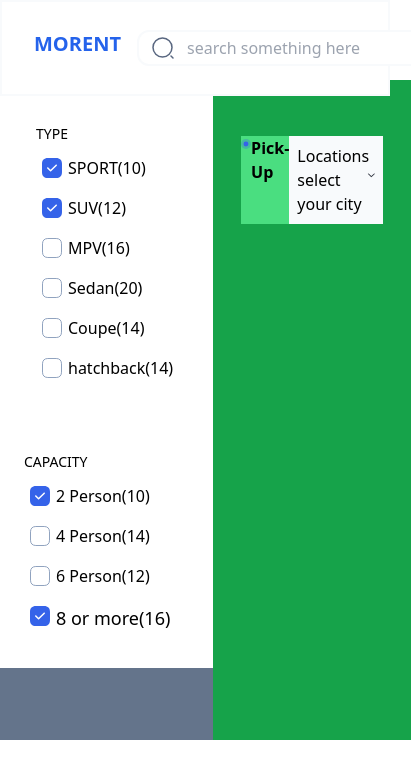
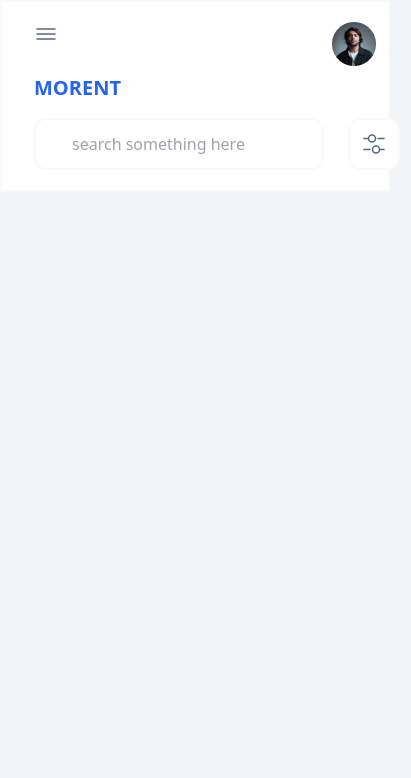
Before and after one commit to ahmerd2027/morent, a website: page src/index.html in a window 390 px wide. Shown: the whole page, 411 px wide, since content can reach past the window. Drawn offline with Linux system fonts and the light colour scheme.

Commit message:
header mobile view

```diff
--- a/src/index.html
+++ b/src/index.html
@@ -6,14 +6,21 @@
   <title>morent</title>
   <link href="./output.css" rel="stylesheet">
 </head>
-<body class="p-0 m-0 box-border ">
-  <header class="p-6 bg-white border-slate-50 border-2 flex justify-between mx-0 fixed top-0 left-0 right-0 mb-4">
-    <div class="flex justify-center gap-3"><p class="text-xl font-bold  text-blue-600 mt-1 ml-2 ">MORENT</p>
-      <div class="  flex bg-white rounded-xl  border-slate-50 border-2 px-3 m-1"><svg width="24" class="mt-1" height="24" viewBox="0 0 24 24" fill="none" xmlns="http://www.w3.org/2000/svg">
+<body class="p-0 m-0 box-border bg-slate-100 grid-cols-9 font-sans">
+  <header class="py-5 px-3 bg-white border-slate-50 border-2 grid-cols-2  grid-rows-3 mx-0 fixed top-0 left-0 right-0 mb-4">
+    <div class=" gap-3"><div class="flex justify-between"><svg class="ml-5" width="24" height="24" viewBox="0 0 24 24" fill="none" xmlns="http://www.w3.org/2000/svg">
+      <path d="M3 7H21" stroke="#596780" stroke-width="1.5" stroke-linecap="round"/>
+      <path d="M3 12H21" stroke="#596780" stroke-width="1.5" stroke-linecap="round"/>
+      <path d="M3 17H21" stroke="#596780" stroke-width="1.5" stroke-linecap="round"/>
+      </svg>
+      <img class="col-start-[-1]" src="/logo\Image.png"></div>
+      <p class="text-xl font-bold  text-blue-600 mb-2  ml-5 py-2">MORENT</p>
+
+       <div class="flex gap-6"><div class="  flex w-[80%] bg-white rounded-xl gap-4 border-slate-50 border-2 p-2 ml-5 pl-2"><svg width="24" class="mt-1 ml-3" height="24" viewBox="0 0 24 24" fill="none" xmlns="http://www.w3.org/2000/svg">
         <path d="M11.5 21C16.7467 21 21 16.7467 21 11.5C21 6.25329 16.7467 2 11.5 2C6.25329 2 2 6.25329 2 11.5C2 16.7467 6.25329 21 11.5 21Z" stroke="#596780" stroke-width="1.5" stroke-linecap="round" stroke-linejoin="round"/>
         <path d="M22 22L20 20" stroke="#596780" stroke-width="1.5" stroke-linecap="round" stroke-linejoin="round"/>
-        </svg><input class="border-none mx-3 my-1 bg-white" type="text"  placeholder="search something here ">
-        <svg class="mt-1" width="24" height="24" viewBox="0 0 24 24" fill="none" xmlns="http://www.w3.org/2000/svg">
+         </svg><input class="border-none mr-9 my-1  bg-white" type="text"  placeholder="search something here ">
+        <svg class="mt-1 hidden" width="24" height="24" viewBox="0 0 24 24" fill="none" xmlns="http://www.w3.org/2000/svg">
           <path d="M22 6.5H16" stroke="#596780" stroke-width="1.5" stroke-miterlimit="10" stroke-linecap="round" stroke-linejoin="round"/>
           <path d="M6 6.5H2" stroke="#596780" stroke-width="1.5" stroke-miterlimit="10" stroke-linecap="round" stroke-linejoin="round"/>
           <path d="M10 10C11.933 10 13.5 8.433 13.5 6.5C13.5 4.567 11.933 3 10 3C8.067 3 6.5 4.567 6.5 6.5C6.5 8.433 8.067 10 10 10Z" stroke="#596780" stroke-width="1.5" stroke-miterlimit="10" stroke-linecap="round" stroke-linejoin="round"/>
@@ -22,26 +29,34 @@
           <path d="M14 21C15.933 21 17.5 19.433 17.5 17.5C17.5 15.567 15.933 14 14 14C12.067 14 10.5 15.567 10.5 17.5C10.5 19.433 12.067 21 14 21Z" stroke="#596780" stroke-width="1.5" stroke-miterlimit="10" stroke-linecap="round" stroke-linejoin="round"/>
           </svg>
 
-         </div></div>
-
-   <div class="bg-white flex justify-center gap-3"><svg width="44" height="44" viewBox="0 0 44 44" fill="none" xmlns="http://www.w3.org/2000/svg">
+         </div> <div class="bg-white rounded-xl border-slate-50 border-2 px-3"><svg class="mt-3   " width="24" height="24" viewBox="0 0 24 24" fill="none" xmlns="http://www.w3.org/2000/svg">
+          <path d="M22 6.5H16" stroke="#596780" stroke-width="1.5" stroke-miterlimit="10" stroke-linecap="round" stroke-linejoin="round"/>
+          <path d="M6 6.5H2" stroke="#596780" stroke-width="1.5" stroke-miterlimit="10" stroke-linecap="round" stroke-linejoin="round"/>
+          <path d="M10 10C11.933 10 13.5 8.433 13.5 6.5C13.5 4.567 11.933 3 10 3C8.067 3 6.5 4.567 6.5 6.5C6.5 8.433 8.067 10 10 10Z" stroke="#596780" stroke-width="1.5" stroke-miterlimit="10" stroke-linecap="round" stroke-linejoin="round"/>
+          <path d="M22 17.5H18" stroke="#596780" stroke-width="1.5" stroke-miterlimit="10" stroke-linecap="round" stroke-linejoin="round"/>
+          <path d="M8 17.5H2" stroke="#596780" stroke-width="1.5" stroke-miterlimit="10" stroke-linecap="round" stroke-linejoin="round"/>
+          <path d="M14 21C15.933 21 17.5 19.433 17.5 17.5C17.5 15.567 15.933 14 14 14C12.067 14 10.5 15.567 10.5 17.5C10.5 19.433 12.067 21 14 21Z" stroke="#596780" stroke-width="1.5" stroke-miterlimit="10" stroke-linecap="round" stroke-linejoin="round"/>
+          </svg></div>
+        </div>
+<!--
+   <div class="bg-white flex justify-center gap-3"><svg class="hidden"  width="44" height="44" viewBox="0 0 44 44" fill="none" xmlns="http://www.w3.org/2000/svg">
     <path d="M26.44 13.1C24.63 13.1 23.01 13.98 22 15.33C20.99 13.98 19.37 13.1 17.56 13.1C14.49 13.1 12 15.6 12 18.69C12 19.88 12.19 20.98 12.52 22C14.1 27 18.97 29.99 21.38 30.81C21.72 30.93 22.28 30.93 22.62 30.81C25.03 29.99 29.9 27 31.48 22C31.81 20.98 32 19.88 32 18.69C32 15.6 29.51 13.1 26.44 13.1Z" fill="#596780"/>
     <rect opacity="0.8" x="0.5" y="0.5" width="43" height="43" rx="21.5" stroke="#C3D4E9" stroke-opacity="0.4"/>
     </svg>
-    <svg width="44" height="44" viewBox="0 0 44 44" fill="none" xmlns="http://www.w3.org/2000/svg">
+    <svg class="hidden"  width="44" height="44" viewBox="0 0 44 44" fill="none" xmlns="http://www.w3.org/2000/svg">
       <path d="M29.34 24.49L28.34 22.83C28.13 22.46 27.94 21.76 27.94 21.35V18.82C27.94 16.47 26.56 14.44 24.57 13.49C24.05 12.57 23.09 12 21.99 12C20.9 12 19.92 12.59 19.4 13.52C17.45 14.49 16.1 16.5 16.1 18.82V21.35C16.1 21.76 15.91 22.46 15.7 22.82L14.69 24.49C14.29 25.16 14.2 25.9 14.45 26.58C14.69 27.25 15.26 27.77 16 28.02C17.94 28.68 19.98 29 22.02 29C24.06 29 26.1 28.68 28.04 28.03C28.74 27.8 29.28 27.27 29.54 26.58C29.8 25.89 29.73 25.13 29.34 24.49Z" fill="#596780"/>
       <path d="M24.83 30.01C24.41 31.17 23.3 32 22 32C21.21 32 20.43 31.68 19.88 31.11C19.56 30.81 19.32 30.41 19.18 30C19.31 30.02 19.44 30.03 19.58 30.05C19.81 30.08 20.05 30.11 20.29 30.13C20.86 30.18 21.44 30.21 22.02 30.21C22.59 30.21 23.16 30.18 23.72 30.13C23.93 30.11 24.14 30.1 24.34 30.07C24.5 30.05 24.66 30.03 24.83 30.01Z" fill="#596780"/>
       <rect opacity="0.8" x="0.5" y="0.5" width="43" height="43" rx="21.5" stroke="#C3D4E9" stroke-opacity="0.4"/>
       <circle cx="36.5" cy="7.5" r="5.5" fill="#FF4423"/>
       </svg>
-      <svg width="44" height="44" viewBox="0 0 44 44" fill="none" xmlns="http://www.w3.org/2000/svg">
+      <svg class="hidden" width="44" height="44" viewBox="0 0 44 44" fill="none" xmlns="http://www.w3.org/2000/svg">
         <path d="M30.1 19.2201C28.29 19.2201 27.55 17.9401 28.45 16.3701C28.97 15.4601 28.66 14.3001 27.75 13.7801L26.02 12.7901C25.23 12.3201 24.21 12.6001 23.74 13.3901L23.63 13.5801C22.73 15.1501 21.25 15.1501 20.34 13.5801L20.23 13.3901C19.78 12.6001 18.76 12.3201 17.97 12.7901L16.24 13.7801C15.33 14.3001 15.02 15.4701 15.54 16.3801C16.45 17.9401 15.71 19.2201 13.9 19.2201C12.86 19.2201 12 20.0701 12 21.1201V22.8801C12 23.9201 12.85 24.7801 13.9 24.7801C15.71 24.7801 16.45 26.0601 15.54 27.6301C15.02 28.5401 15.33 29.7001 16.24 30.2201L17.97 31.2101C18.76 31.6801 19.78 31.4001 20.25 30.6101L20.36 30.4201C21.26 28.8501 22.74 28.8501 23.65 30.4201L23.76 30.6101C24.23 31.4001 25.25 31.6801 26.04 31.2101L27.77 30.2201C28.68 29.7001 28.99 28.5301 28.47 27.6301C27.56 26.0601 28.3 24.7801 30.11 24.7801C31.15 24.7801 32.01 23.9301 32.01 22.8801V21.1201C32 20.0801 31.15 19.2201 30.1 19.2201ZM22 25.2501C20.21 25.2501 18.75 23.7901 18.75 22.0001C18.75 20.2101 20.21 18.7501 22 18.7501C23.79 18.7501 25.25 20.2101 25.25 22.0001C25.25 23.7901 23.79 25.2501 22 25.2501Z" fill="#596780"/>
         <rect opacity="0.8" x="0.5" y="0.5" width="43" height="43" rx="21.5" stroke="#C3D4E9" stroke-opacity="0.4"/>
         </svg>
         <img src="/logo\Image.png">
     </div>
-  </header>
-  <div class="bg-white flex pt-10" >
+  </header> -->
+  <!-- <div class="bg-white grid-cols-9 pt-10" >
     <div class="flex-col justify-center "><div class="bg-white  p-9">
       <p class="mb-2 text-sm mt-2 pt-10 ">TYPE</p>
       <span class="flex mb-2 p-1"><svg width="24" height="24" viewBox="0 0 24 24" fill="none" xmlns="http://www.w3.org/2000/svg">
@@ -93,16 +108,26 @@
 
       <span></span>
     </div></div>
-<div class="bg-green-600 px-3 pt-10 mt-10 "><div class=" p-4"><div class="bg-green-400 flex"><svg width="16" height="16" viewBox="0 0 16 16" fill="none" xmlns="http://www.w3.org/2000/svg">
+<div class="bg-green-600 p-10 pt-10 mt-10 ">
+  <div class=" w-[100px] bg-zinc-800"><div class="bg-blue-400 flex"><svg width="16" height="16" viewBox="0 0 16 16" fill="none" xmlns="http://www.w3.org/2000/svg">
   <rect width="16" height="16" rx="8" fill="#3563E9" fill-opacity="0.3"/>
   <circle cx="8" cy="8" r="4" fill="#3563E9"/>
   </svg> <p class="font-bold">Pick-Up</p>
-  <div class="flex p-2 bg-slate-50"> <div><p>Locations
+
+  </div>
+  <div class="mt-3 flex-col  bg-slate-50  p-6"> <div><p>Locations
+  </p><p class="flex">select your city <svg width="14" height="14" viewBox="0 0 14 14" fill="none" xmlns="http://www.w3.org/2000/svg">
+    <path d="M7.0002 9.79963C6.59186 9.79963 6.18353 9.64213 5.87436 9.33297L2.07103 5.52963C1.90186 5.36047 1.90186 5.08047 2.07103 4.9113C2.24019 4.74213 2.52019 4.74213 2.68936 4.9113L6.49269 8.71463C6.7727 8.99463 7.22769 8.99463 7.5077 8.71463L11.311 4.9113C11.4802 4.74213 11.7602 4.74213 11.9294 4.9113C12.0985 5.08047 12.0985 5.36047 11.9294 5.52963L8.12603 9.33297C7.81686 9.64213 7.40853 9.79963 7.0002 9.79963Z" fill="#1A202C" stroke="#1A202C" stroke-width="0.5"/>
+    </svg></p> <div><p>Locations
     </p><p class="flex">select your city <svg width="14" height="14" viewBox="0 0 14 14" fill="none" xmlns="http://www.w3.org/2000/svg">
       <path d="M7.0002 9.79963C6.59186 9.79963 6.18353 9.64213 5.87436 9.33297L2.07103 5.52963C1.90186 5.36047 1.90186 5.08047 2.07103 4.9113C2.24019 4.74213 2.52019 4.74213 2.68936 4.9113L6.49269 8.71463C6.7727 8.99463 7.22769 8.99463 7.5077 8.71463L11.311 4.9113C11.4802 4.74213 11.7602 4.74213 11.9294 4.9113C12.0985 5.08047 12.0985 5.36047 11.9294 5.52963L8.12603 9.33297C7.81686 9.64213 7.40853 9.79963 7.0002 9.79963Z" fill="#1A202C" stroke="#1A202C" stroke-width="0.5"/>
-      </svg></p></div><div></div><div></div> </div>
-  </div><div class=""></div></div>
-  </div>
+      </svg></p> <div><p>Locations
+      </p><p class="flex">select your city <svg width="14" height="14" viewBox="0 0 14 14" fill="none" xmlns="http://www.w3.org/2000/svg">
+        <path d="M7.0002 9.79963C6.59186 9.79963 6.18353 9.64213 5.87436 9.33297L2.07103 5.52963C1.90186 5.36047 1.90186 5.08047 2.07103 4.9113C2.24019 4.74213 2.52019 4.74213 2.68936 4.9113L6.49269 8.71463C6.7727 8.99463 7.22769 8.99463 7.5077 8.71463L11.311 4.9113C11.4802 4.74213 11.7602 4.74213 11.9294 4.9113C12.0985 5.08047 12.0985 5.36047 11.9294 5.52963L8.12603 9.33297C7.81686 9.64213 7.40853 9.79963 7.0002 9.79963Z" fill="#1A202C" stroke="#1A202C" stroke-width="0.5"/>
+        </svg></p></div>
+        <div></div><div></div> </div>
+  <div class=""></div></div>
+  </div> -->
 
 </body>
 </html>
```
Also changed, not shown: src/output.css.
